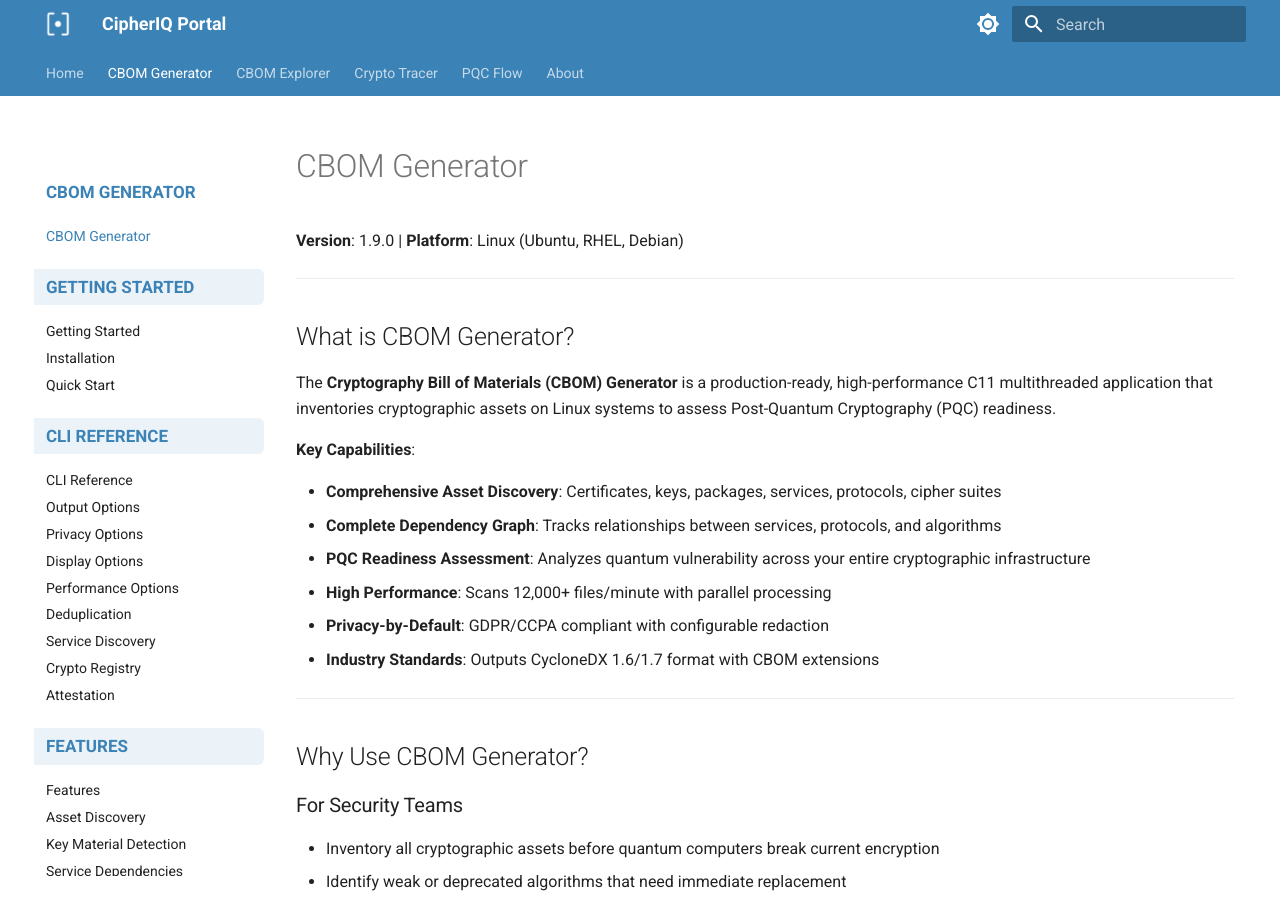
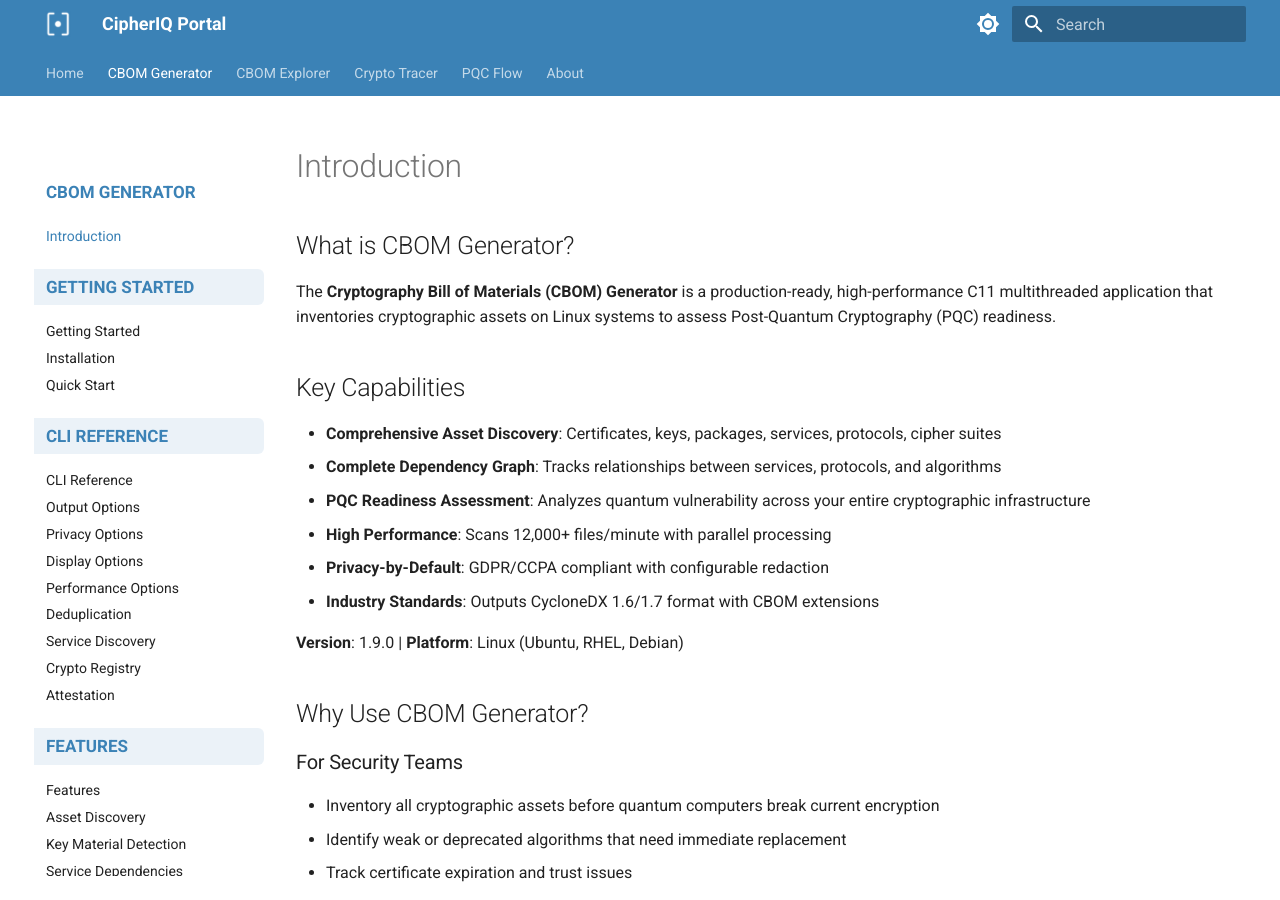
Before and after one commit to CipherIQ/docs-portal, an MkDocs documentation site: the page built from docs/cbom-generator/index.md, in a window 1280 px wide and 900 px high. Built offline with MkDocs 1.6.1 and Material for MkDocs 9.7.7, drawn with Linux system fonts in a browser that asks for light colours.

Commit message:
Initial commit

```diff
--- a/docs/cbom-generator/index.md
+++ b/docs/cbom-generator/index.md
@@ -2,17 +2,13 @@
 hide:
   - toc
 ---
-# CBOM Generator
-
-**Version**: 1.9.0 | **Platform**: Linux (Ubuntu, RHEL, Debian)
-
----
+# Introduction
 
 ## What is CBOM Generator?
 
 The **Cryptography Bill of Materials (CBOM) Generator** is a production-ready, high-performance C11 multithreaded application that inventories cryptographic assets on Linux systems to assess Post-Quantum Cryptography (PQC) readiness.
 
-**Key Capabilities**:
+## Key Capabilities
 
 - **Comprehensive Asset Discovery**: Certificates, keys, packages, services, protocols, cipher suites
 - **Complete Dependency Graph**: Tracks relationships between services, protocols, and algorithms
@@ -45,7 +42,6 @@
 - Identify services using deprecated protocols or cipher suites
 - Plan migrations with PQC readiness scoring and recommendations
 
----
 
 ## Quick Links
 
```
Also changed, not shown: other parts of docs/cbom-generator/index.md (+2 -1 lines).
